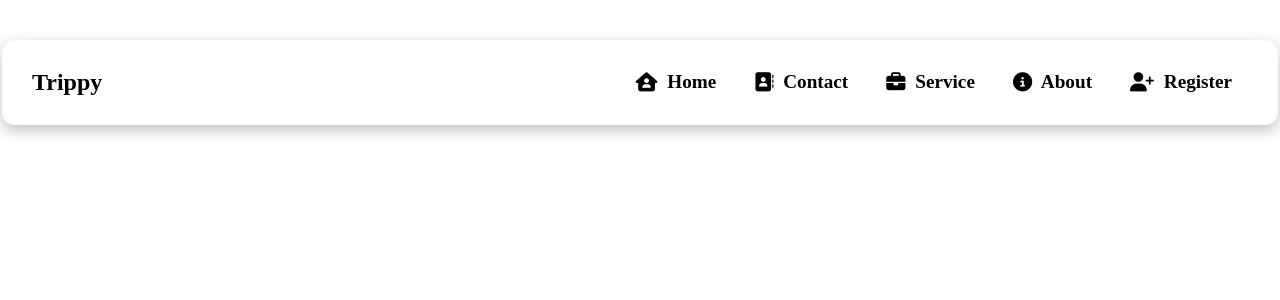
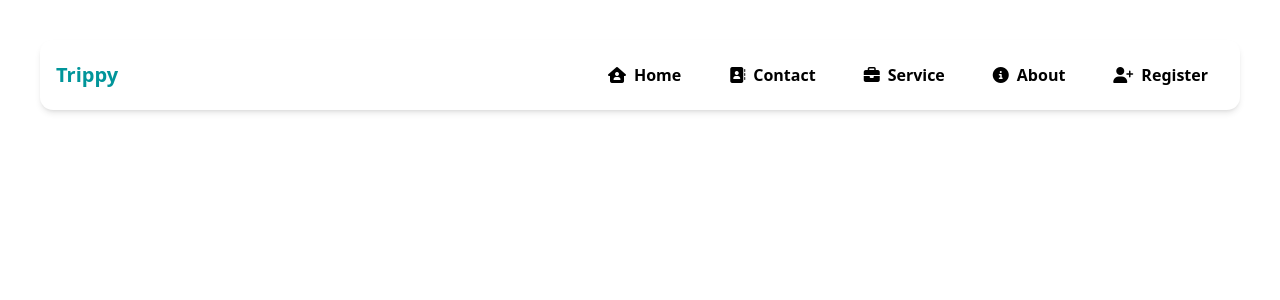
Before and after one commit to waris64/TravellingWebsite, a React (Vite) app in the folder travel-website/: page / in a window 1280 px wide. Shown: the top 300 px of the page. Built offline with nearby package versions, Linux system fonts and the light colour scheme.

Commit message:
migration: Shifted form custom css to tailwind for productivity

```diff
--- a/travel-website/index.html
+++ b/travel-website/index.html
@@ -11,6 +11,6 @@
 <body>
   <div id="root"></div>
   <script type="module" src="/src/main.tsx"></script>
+  <script src="https://cdn.jsdelivr.net/npm/@tailwindcss/browser@4"></script>
 </body>
-
 </html>
--- a/travel-website/src/Components/Navbar.tsx
+++ b/travel-website/src/Components/Navbar.tsx
@@ -1,34 +1,50 @@
 import { Component } from "react";
-import "./NavbarStyles.css";
 import { MenuItems } from "./MenuItems";
+
 class Navbar extends Component {
   state = { clicked: false };
+
   handleClick = () => {
-    this.setState({ clicked: !this.state.clicked });
+    this.setState((prev) => ({ clicked: !prev.clicked }));
   };
+
   render() {
+    const { clicked } = this.state;
+
     return (
-      <nav className="NavbarItems">
-        <h1 className="Navbar-logo">Trippy</h1>
-        <div className="menu-icons" onClick={this.handleClick}>
-          <i
-            className={this.state.clicked ? "fa fa-times" : "fa fa-bars"}
-          ></i>
+      <nav className="fixed top-[5%] left-1/2 transform -translate-x-1/2 w-[95%] max-w-[1200px] h-[70px] px-4 flex justify-between items-center bg-white shadow-md rounded-[13px] z-50">
+        {/* Logo */}
+        <h1 className="text-xl font-bold text-[#01959a]">Trippy</h1>
+
+        {/* Hamburger Icon */}
+        <div
+          className="text-2xl md:hidden cursor-pointer z-50"
+          onClick={this.handleClick}
+        >
+          <i className={clicked ? "fa fa-times" : "fa fa-bars"}></i>
         </div>
-        <ul className={this.state.clicked ? "nav-menu active" : "nav-menu "}>
-          {MenuItems.map((item: any, index: any) => {
-            return (
-              <li key={index}>
-                <a href={item.url} className={item.cName}>
-                  <i className={item.icon}></i> {item.title}
-                </a>
-              </li>
-            );
-          })}
 
+        {/* Nav Menu */}
+        <ul
+          className={`absolute left-0 top-[70px] w-full bg-white flex flex-col items-center gap-2 transition-all duration-300 ease-in-out md:static md:flex-row md:w-auto md:bg-transparent md:gap-4 ${
+            clicked ? "opacity-100 visible" : "opacity-0 invisible md:visible md:opacity-100"
+          }`}
+        >
+          {MenuItems.map((item, index) => (
+            <li key={index} className="w-full md:w-auto text-center">
+              <a
+                href={item.url}
+                className="block w-full px-4 py-2 text-sm md:text-base font-semibold text-black hover:bg-[#01959a] hover:text-white transition-colors duration-200 rounded"
+              >
+                <i className={`${item.icon} mr-2`}></i>
+                {item.title}
+              </a>
+            </li>
+          ))}
         </ul>
       </nav>
     );
   }
 }
+
 export default Navbar;
```
